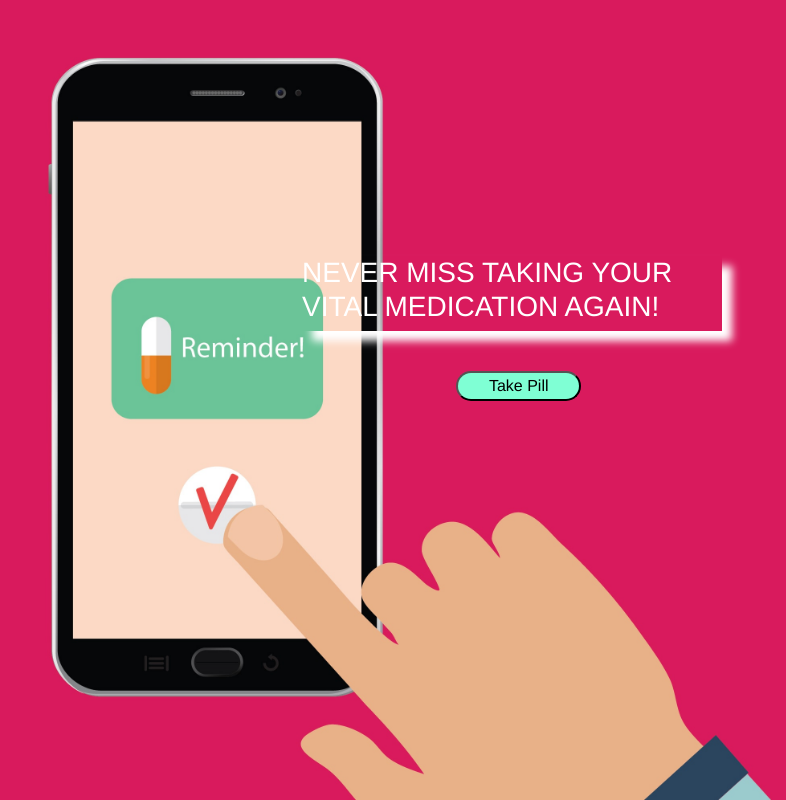
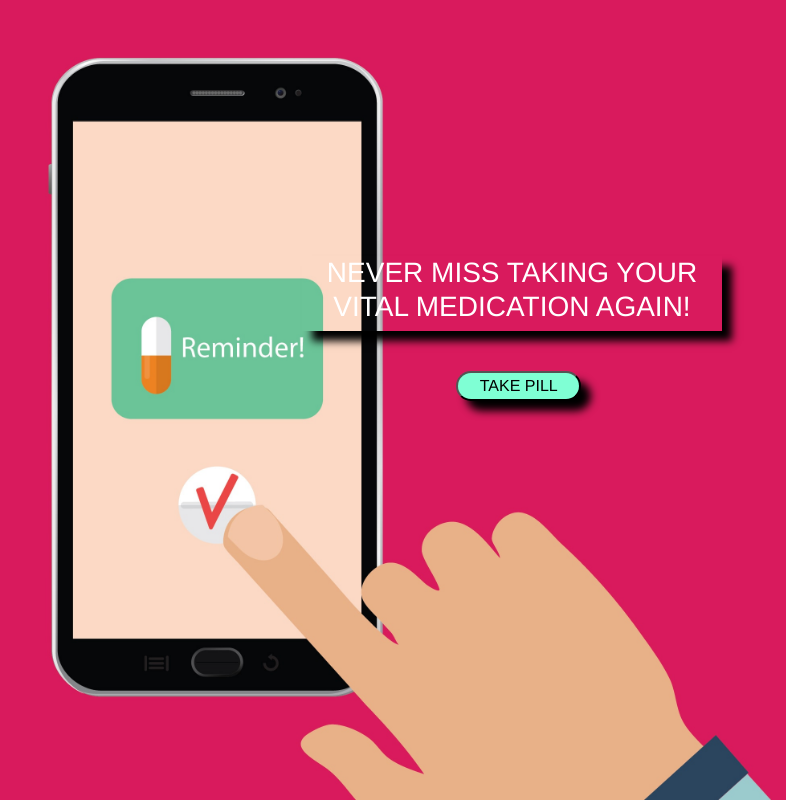
Before and after one commit to bcarrol2/pillTrackerWeb, a React (Create React App) app in the folder pilltracker/: page / in a window 1280 px wide. Shown: the whole page, without its empty margins (494-1280 px from the left). Built offline with nearby package versions, Linux system fonts and the light colour scheme.

Commit message:
text-decoration, outline, and box shadow changes

```diff
--- a/pilltracker/src/App.css
+++ b/pilltracker/src/App.css
@@ -1,6 +1,5 @@
 body {
   font-family: 'Franklin Gothic Medium', 'Arial Narrow', Arial, sans-serif;
-  text-transform: uppercase;
 }
 
 input {
@@ -34,7 +33,9 @@ input {
   margin-right: 5%;
   margin-top: 20%;
   /* background-color: white; */
-  box-shadow: 10px 10px 8px #ffffff;
+  box-shadow: 10px 10px 8px black;
+  text-align: center;
+  text-transform: uppercase;
 }
 
 #landing-page-button {
@@ -45,4 +46,10 @@ input {
   border-radius: 16px;
   width: 125px;
   background-color: aquamarine;
+  box-shadow: 10px 10px 8px black;
+  text-transform: uppercase;
 }
+
+#landing-page-button:focus {
+  outline: 0;
+}
```
